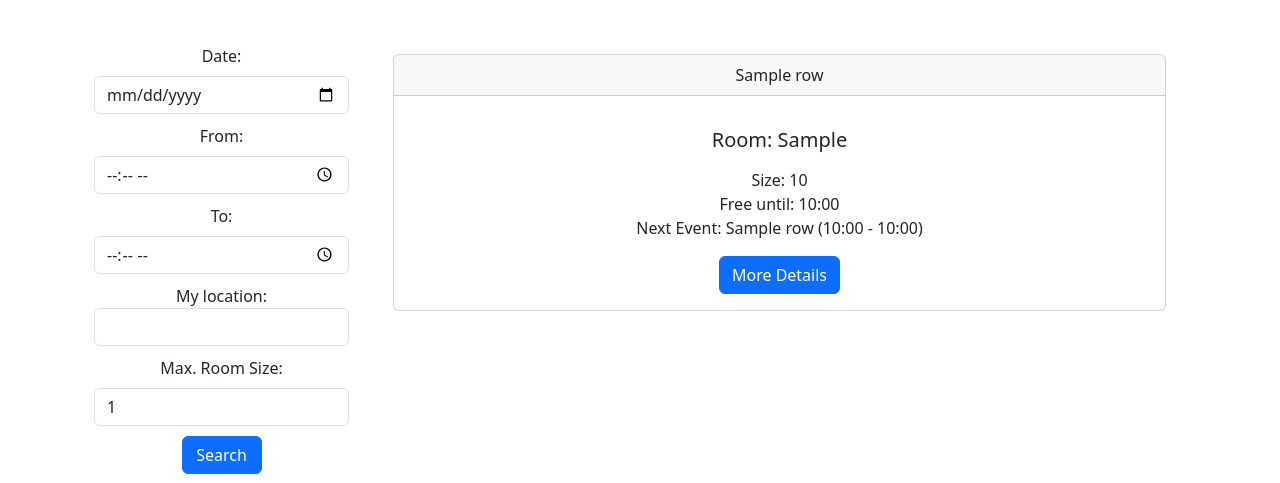
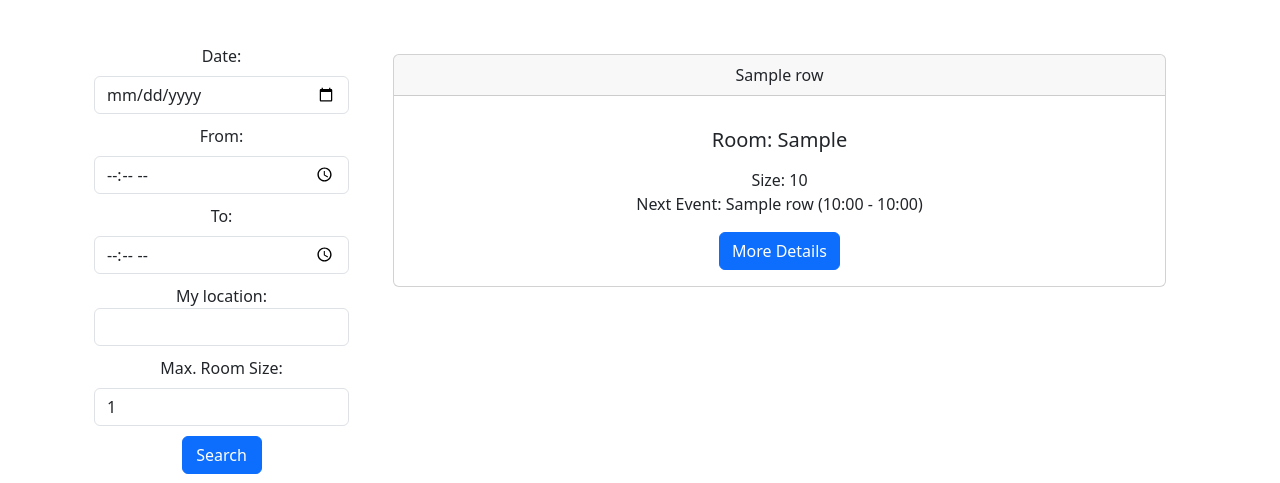
Before and after one commit to Code2703/FCS_roomfinder, a Flask app: template templates/home.html in a window 1280 px wide. Shown: the part 206-689 px from the top of the page. Run offline with Flask 3, Linux system fonts and the light colour scheme; the template is opened without the code that fills it: most values are stand-ins (such as "Sample title", 1, 10 or a date in 2020); parts of the project's set-up code (start-up, migrations or seed data) failed here and were passed over.

Commit message:
modifying the cards

```diff
--- a/templates/home.html
+++ b/templates/home.html
@@ -10,7 +10,6 @@ Home
 
 {% block main %}
 
-
 <div class="container text-center" style="padding: 20px;">
     <h3>You need space? We've got rooms!</h3>
     <p>Discovering the perfect study sanctuary on campus is now effortlessly at your fingertips!
@@ -19,7 +18,6 @@ Home
         Elevate your study sessions with ease and precision! 📚✨
     </p>
 </div>
-
 
 <div class="container text-center">
     <div class="row align-items-start">
@@ -121,9 +119,6 @@ Home
                             </Div>
                             <div>
                                 {% if row['start_time'].strftime('%Y-%m-%d %H:%M:%S') != '1970-01-01 00:00:00' %}
-                                    Free until: {{ row['start_time'].strftime('%H:%M') }}
-                            </div>
-                            <div>
                                     Next Event: {{ row['subject'] }} ({{ row['start_time'].strftime('%H:%M') }} - {{ row['end_time'].strftime('%H:%M') }})
                                 {% else %}
                                     {{ row['subject'] }}
```
